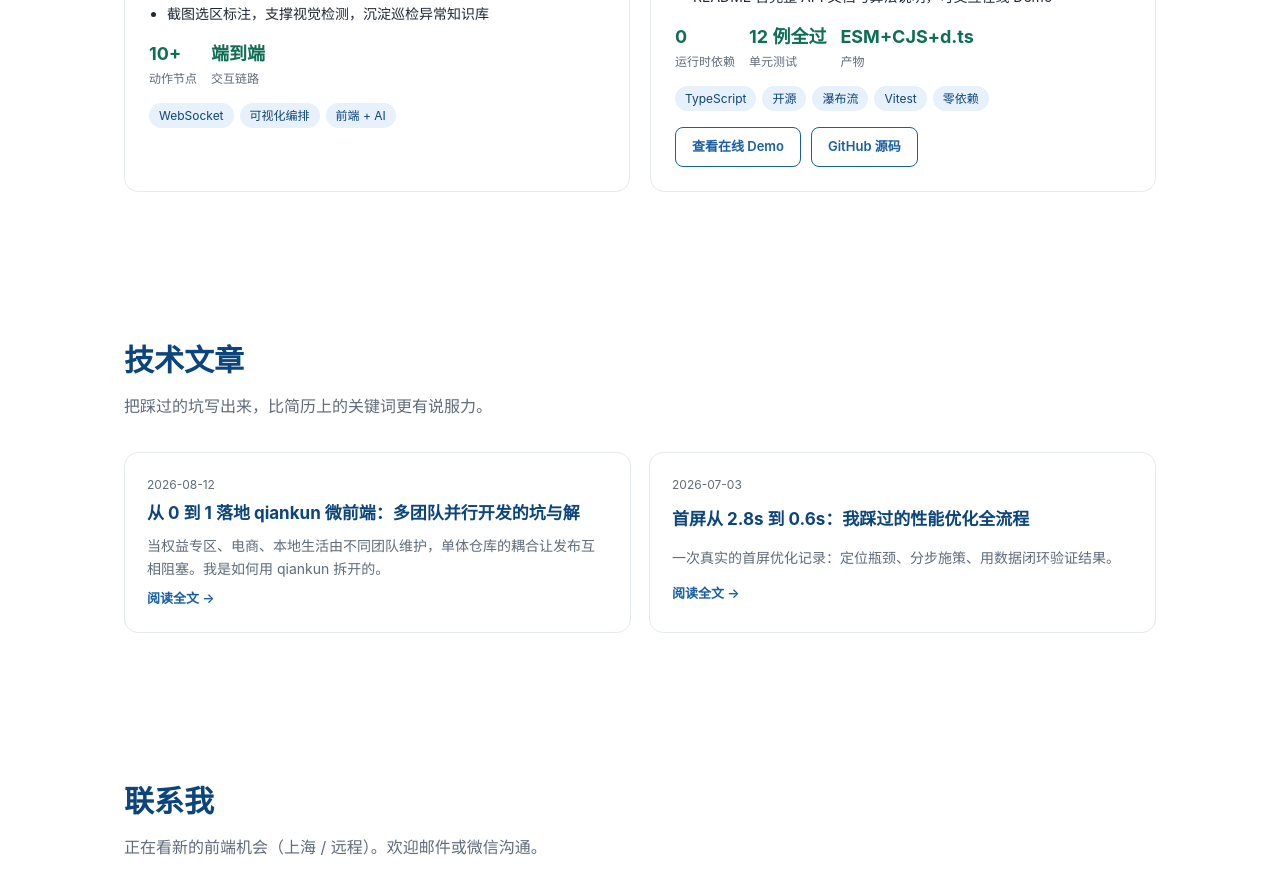
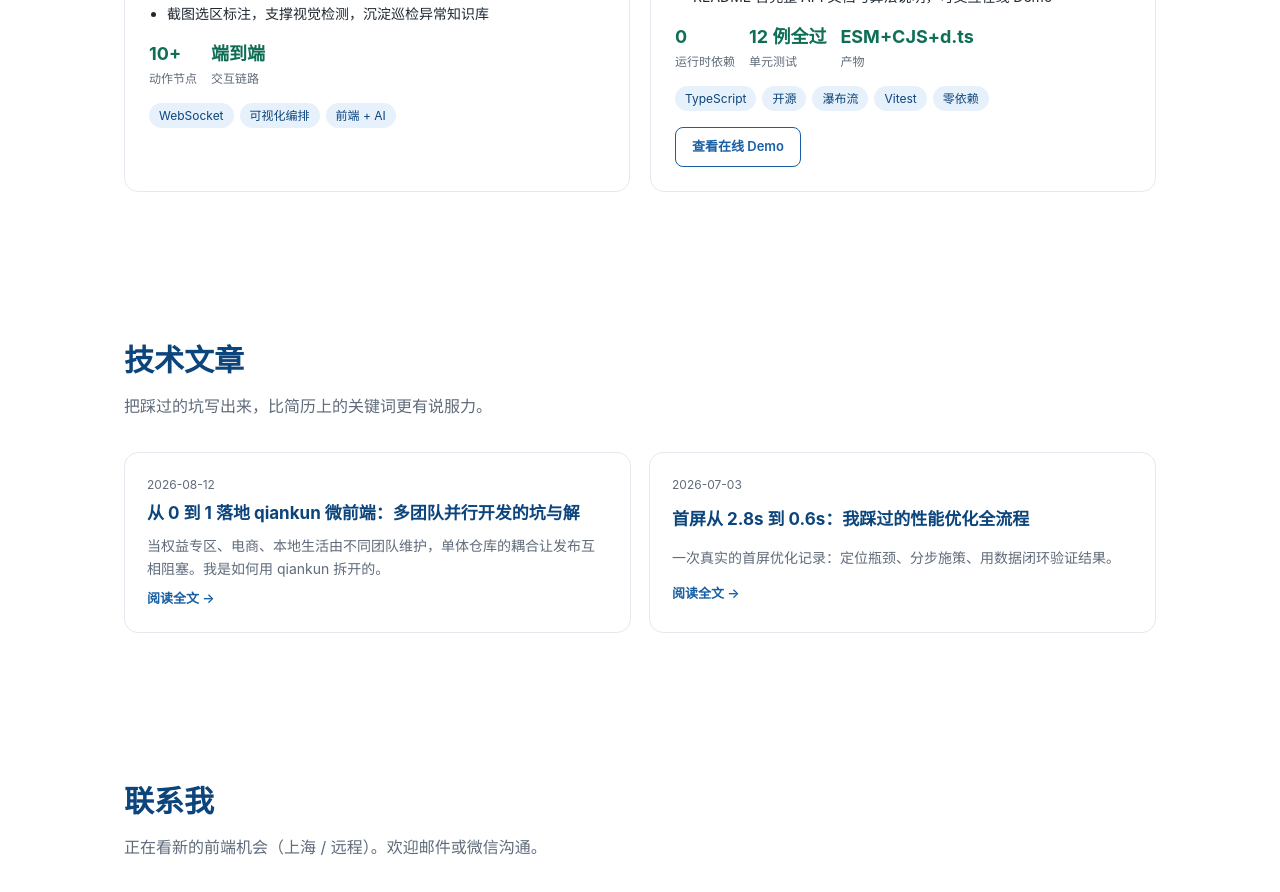
Before and after one commit to emma0506-web/portfolio, a React (Vite) app: page / in a window 1280 px wide. Shown: the part 2140-3032 px from the top of the page. Built offline with nearby package versions, Linux system fonts and the light colour scheme; the HTML template or start-up script is replaced by a standard one.

Commit message:
chore: 暂时隐藏 GitHub 源码按钮（仓库未推送），保留在线 Demo 入口

```diff
--- a/src/data/projects.ts
+++ b/src/data/projects.ts
@@ -100,7 +100,6 @@ export const projects: Project[] = [
     ],
     links: [
       { label: '查看在线 Demo', url: '/flow-grid/' },
-      { label: 'GitHub 源码', url: 'https://github.com/' },
     ],
   },
 ]
```
